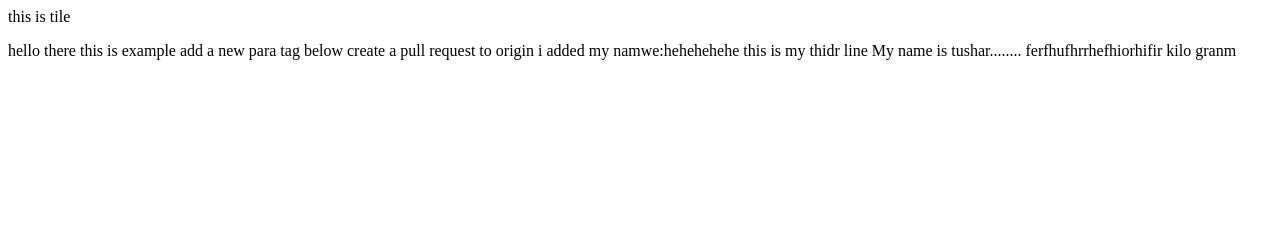
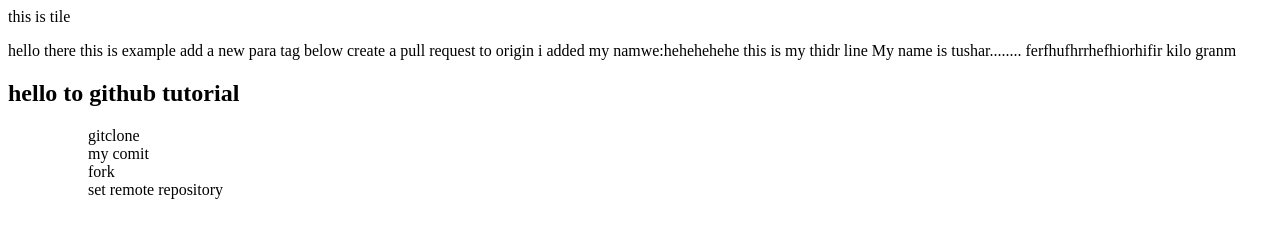
Before and after one commit to imjuned/verbos, a plain HTML site: page index.html in a window 1280 px wide. Drawn offline with Linux system fonts and the light colour scheme.

Commit message:
Tutorial strated

```diff
--- a/index.html
+++ b/index.html
@@ -1,6 +1,8 @@
 <!DOCTYPE html>
 <html>
+
 <head>this is tile</head>
+
 <body>
     <p>
         hello there this is example
@@ -14,6 +16,26 @@
 
 
     </p>
+    <section>
+        <p>
+        <h1>hello to github tutorial</h1>
+        </p>
+        <div>
+            <p>
+            <ul>
+
+                <ol>
+                    gitclone
+                </ol>
+                <ol>my comit</ol>
+                <ol>
+                    fork
+                </ol>
+                <ol>set remote repository</ol>
+            </ul>
+            </p>
+        </div>
+    </section>
 </body>
 
 </html>
```
